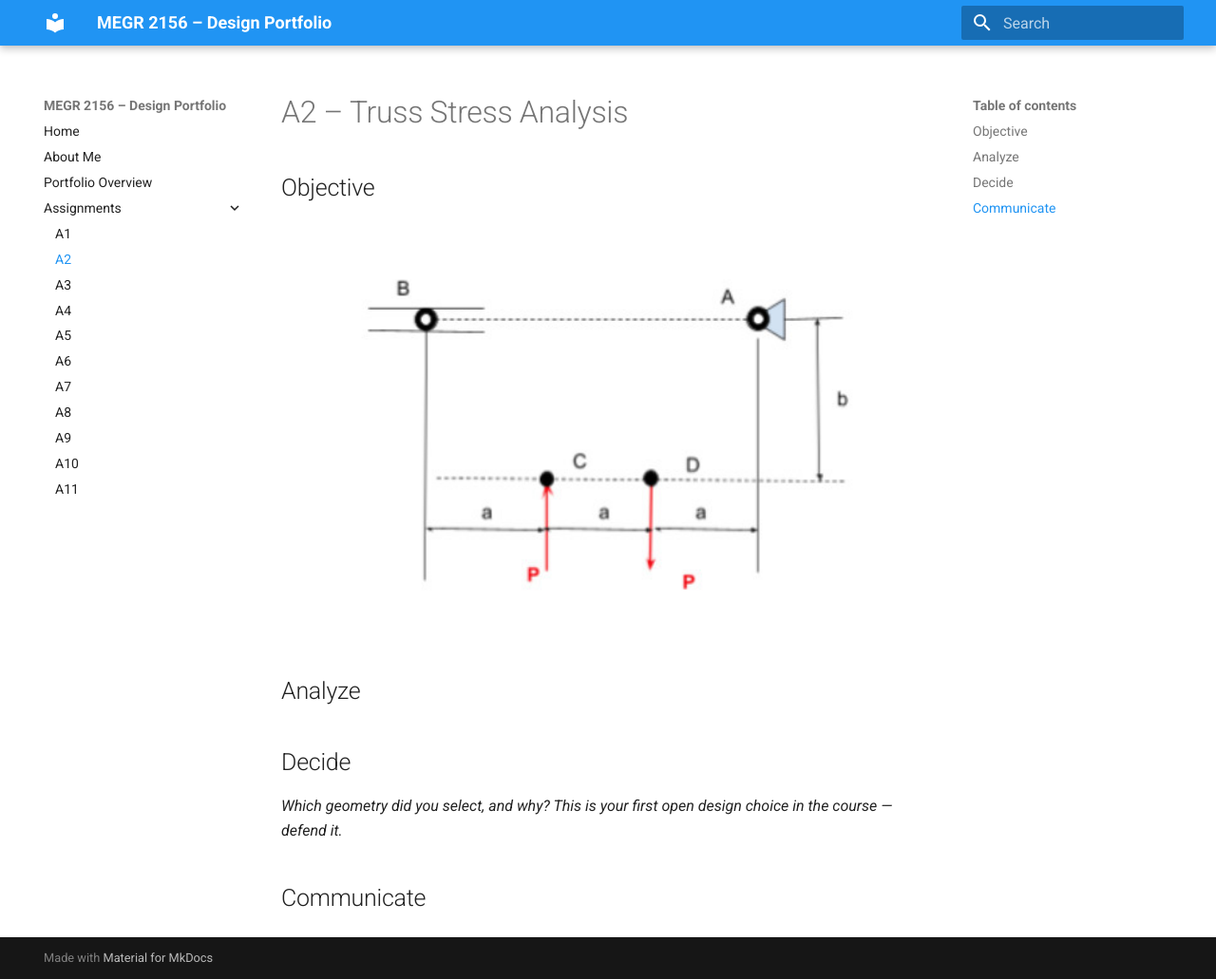
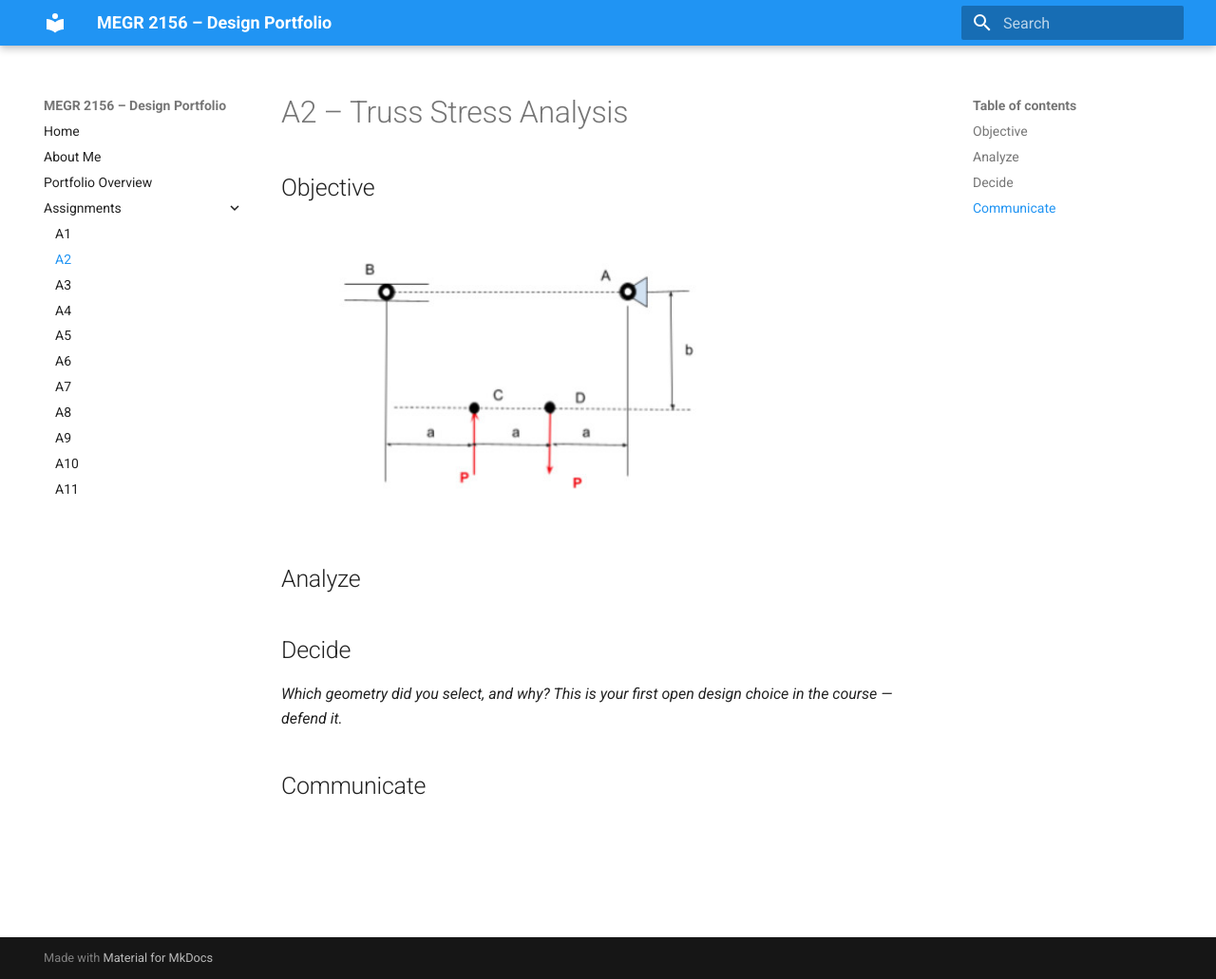
Before and after one commit to Agraha74/megr2157-portfolio, an MkDocs documentation site: the page built from docs/assignments/A02/index.md, in a window 1280 px wide and 1031 px high. Shown: the whole window at 95% size. Built offline with MkDocs 1.6.1 and Material for MkDocs 9.7.7, drawn with Linux system fonts in a browser that asks for light colours.

Commit message:
Resize image in A2 assignment objective
Updated image size in the objective section.

```diff
--- a/docs/assignments/A02/index.md
+++ b/docs/assignments/A02/index.md
@@ -1,7 +1,7 @@
 # A2 – Truss Stress Analysis
 
 ## Objective
-<img width="2000" height="2000" alt="Screenshot-2026-09-01-023630.jpeg" src="Screenshot-2026-09-01-023630.jpeg">
+<img width="500" height="500" alt="Screenshot-2026-09-01-023630.jpeg" src="Screenshot-2026-09-01-023630.jpeg">
 
 ## Analyze
 
```
